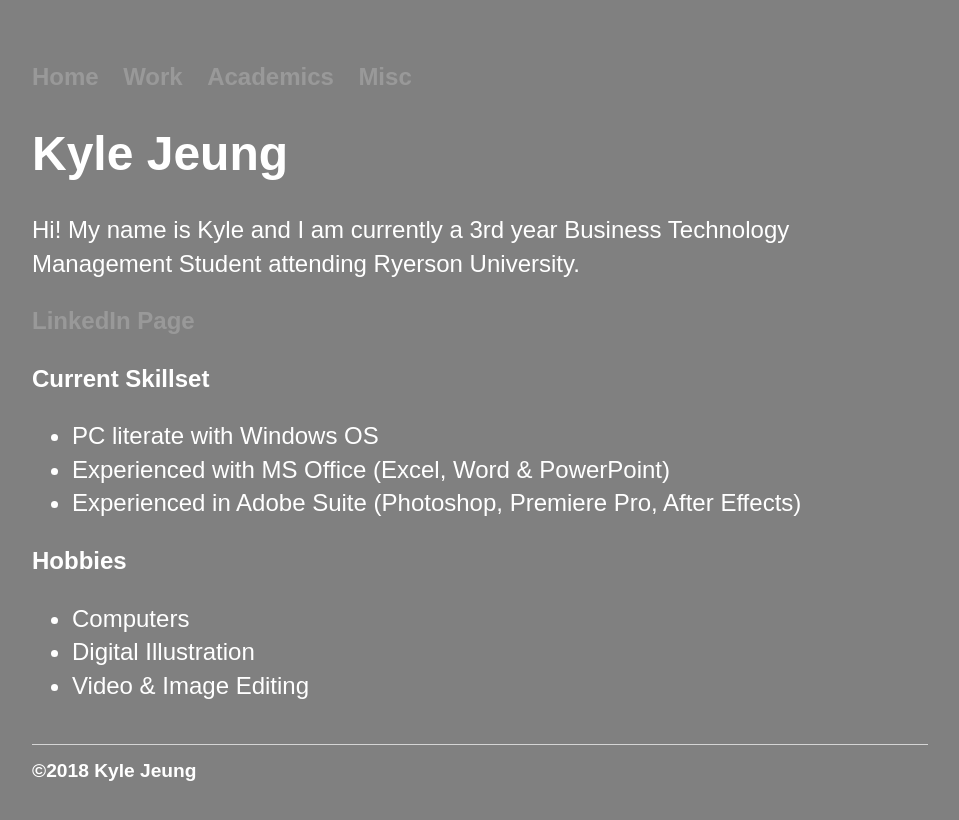
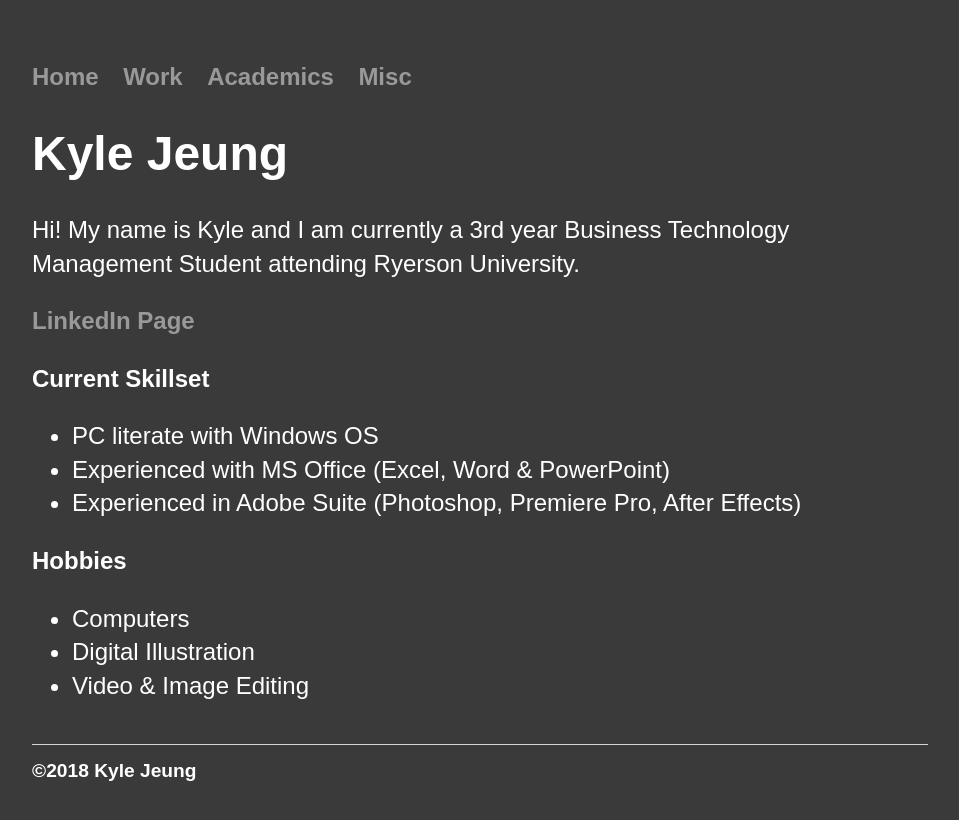
Before and after one commit to jeungkyle/portfolio, a Jekyll site: the page built from index.html, in a window 1280 px wide. Shown: the top 820 px of the page, without its empty margins (160-1119 px from the left). Built offline with Jekyll 4.4.1, drawn with Linux system fonts in a browser that asks for light colours.

Commit message:
Update main.css

```diff
--- a/css/main.css
+++ b/css/main.css
@@ -3,7 +3,7 @@ body {
     font-family:'Arial';
     margin: 60px auto;
     width: 70%;
-    background-color: grey;
+    background-color: #3a3a3a;
     color: white
 }
 nav ul, footer ul {
```
